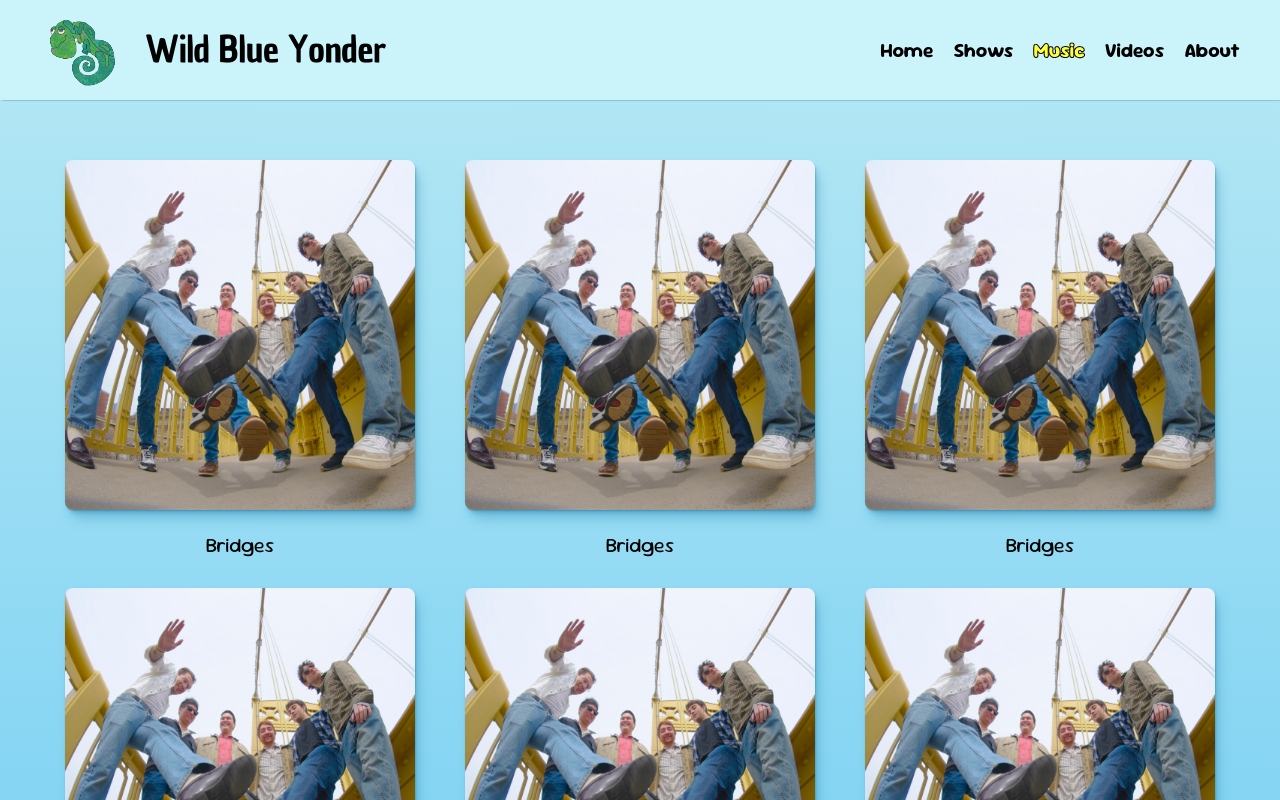
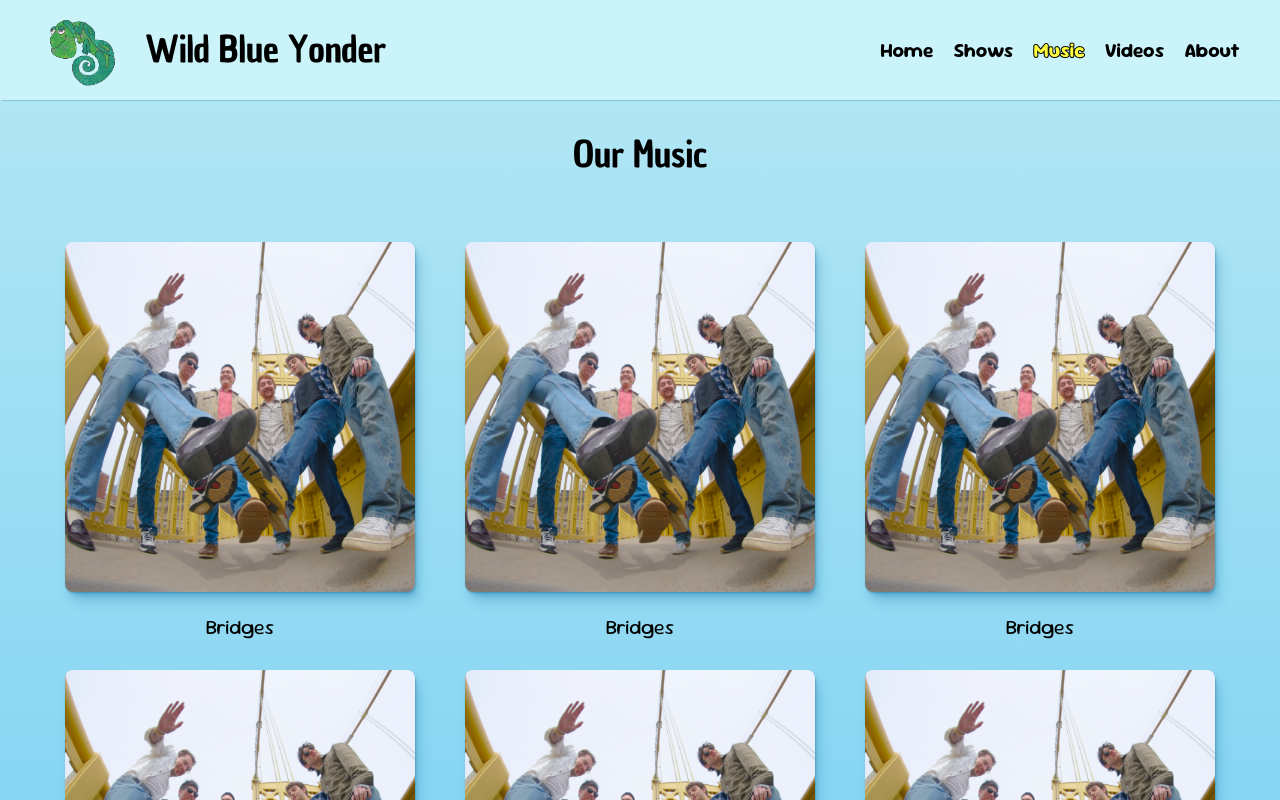
Before and after one commit to danielkurtsawyer/wild-blue-yonder, a React (Vite) app in the folder wild-blue-yonder-website/: page /music in a window 1280 px wide. Shown: the top 800 px of the page. Built offline with nearby package versions, Linux system fonts and the light colour scheme.

Commit message:
Add page-level css for Music page and fix top/bottom margins of main content

```diff
--- a/wild-blue-yonder-website/src/App.jsx
+++ b/wild-blue-yonder-website/src/App.jsx
@@ -2,7 +2,7 @@ import { BrowserRouter, Routes, Route } from "react-router";
 import Home from "./pages/Home.jsx";
 import Shows from "./pages/Shows.jsx";
 import Videos from "./pages/Videos.jsx";
-import Music from "./pages/Music.jsx";
+import Music from "./pages/Music/Music.jsx";
 
 import Header from "./components/Header/Header.jsx";
 import Footer from "./components/Footer/Footer.jsx";
--- a/wild-blue-yonder-website/src/index.css
+++ b/wild-blue-yonder-website/src/index.css
@@ -158,6 +158,11 @@ a {
   padding: 28px 240px;
 }
 
+.page-header {
+  margin: auto;
+  width: max-content;
+}
+
 h1,
 h2,
 h3,
--- a/wild-blue-yonder-website/src/pages/Music.jsx
+++ /dev/null
@@ -1,7 +0,0 @@
-import ReleaseList from "../components/ReleaseList/ReleaseList";
-
-function Music() {
-  return <ReleaseList />;
-}
-
-export default Music;
--- /dev/null
+++ b/wild-blue-yonder-website/src/pages/Music/Music.jsx
@@ -0,0 +1,13 @@
+import ReleaseList from "../../components/ReleaseList/ReleaseList";
+import "./music.css";
+
+function Music() {
+  return (
+    <div className="music-container">
+      <h2 className="page-header">Our Music</h2>
+      <ReleaseList />
+    </div>
+  );
+}
+
+export default Music;
--- /dev/null
+++ b/wild-blue-yonder-website/src/pages/Music/music.css
@@ -0,0 +1,3 @@
+.music-container {
+  margin: 28px 0px;
+}
```
